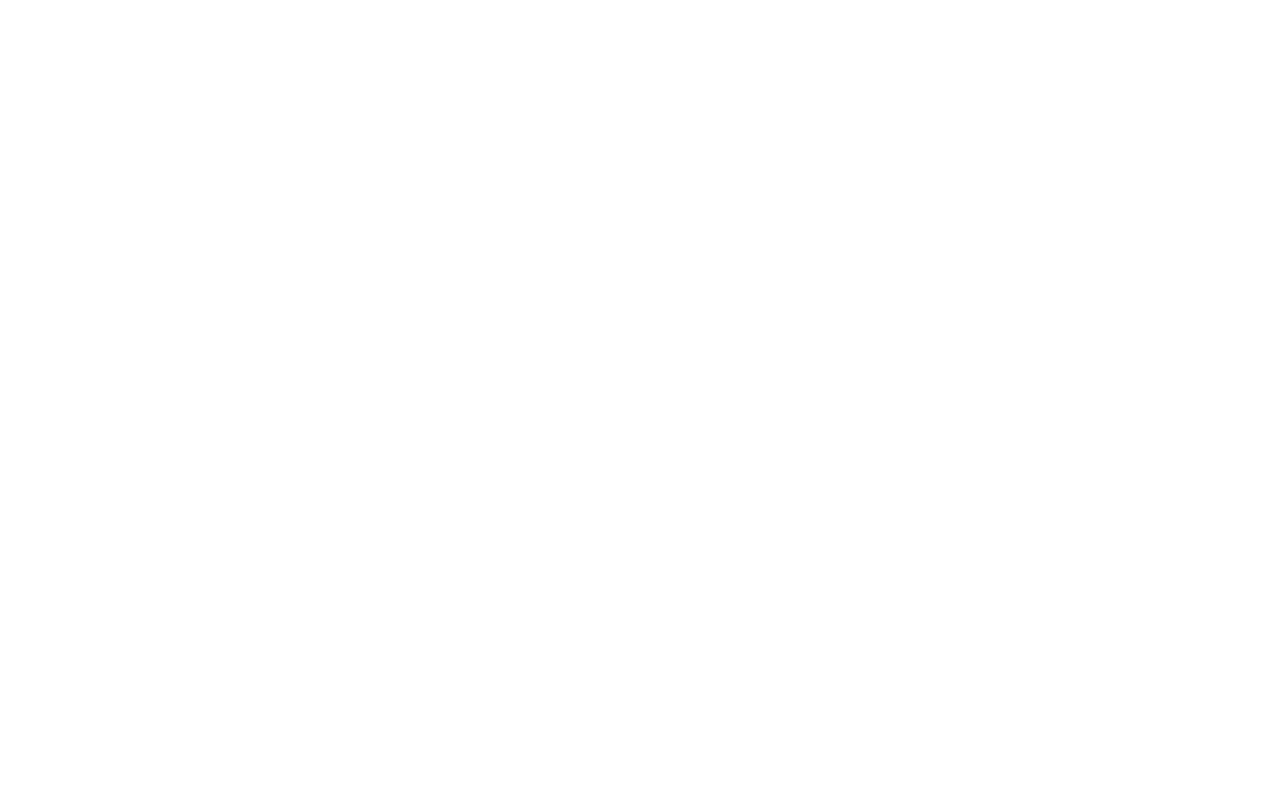
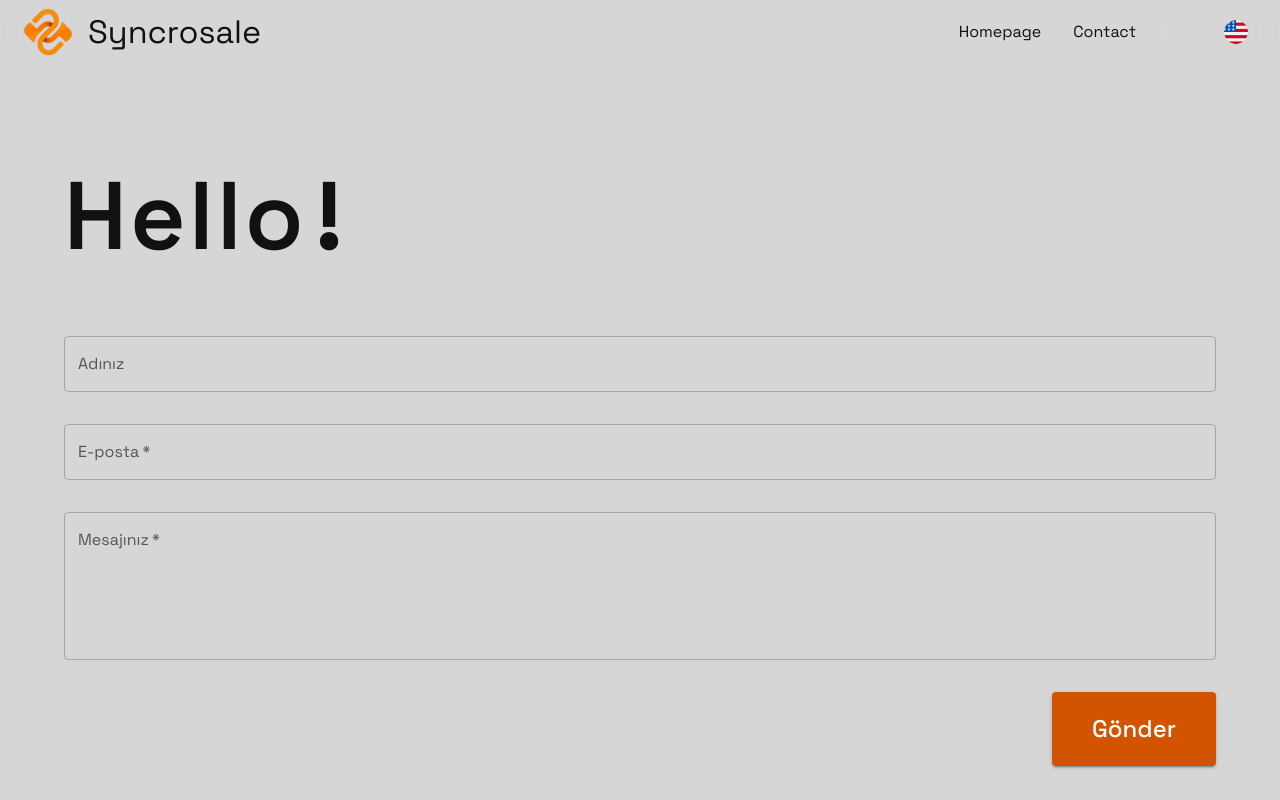
Before and after one commit to necatimertmetin/syncrosale, a React (Vite) app: page /contact in a window 1280 px wide. Before the commit this address had no page. Shown: the top 800 px of the page. Built offline with nearby package versions, Linux system fonts and the light colour scheme; some icons are missing.

Commit message:
feat: contact page created

```diff
--- a/src/components/layout/footer/Footer.tsx
+++ b/src/components/layout/footer/Footer.tsx
@@ -12,7 +12,10 @@
         display: "flex",
         alignItems: "center",
         justifyContent: "center",
+        borderTop: "2px solid",
+        borderTopColor: (theme) => theme.palette.primary.main,
       }}
+      py={2}
     >
       <Stack spacing={1} alignItems="center" justifyContent="center">
         <Stack direction="row" spacing={2}>
--- a/src/components/layout/header/Header.tsx
+++ b/src/components/layout/header/Header.tsx
@@ -1,17 +1,10 @@
-import {
-  AppBar,
-  Toolbar,
-  Box,
-  IconButton,
-  Divider,
-  Stack,
-  Typography,
-} from "@mui/material";
+import { AppBar, Toolbar, Box, Stack, Typography, Button } from "@mui/material";
 import { ThemeToggle } from "./components/ThemeToggle";
 import LanguageSwitch from "./components/LanguageSwitch";
-import InstagramIcon from "@mui/icons-material/Instagram";
-import LinkedInIcon from "@mui/icons-material/LinkedIn";
+import { Link as RouterLink } from "react-router-dom"; // Link import
 import syncrosale from "../../../assets/logo.png";
+import { Routes } from "../../../router/Routes";
+
 export const Header = () => {
   return (
     <AppBar
@@ -20,7 +13,7 @@
         backgroundColor: "rgba(255, 255, 255, 0)", // Saydam arka plan
         backdropFilter: "blur(50px)", // Blur efekti
         WebkitBackdropFilter: "blur(10px)", // Safari desteği için
-        boxShadow: "none", // İstersen gölgeyi kaldır
+        boxShadow: "none", // Gölgeyi kaldır
       }}
     >
       <Toolbar
@@ -39,16 +32,24 @@
             marginLeft: "auto",
             display: "flex",
             alignItems: "center",
-            gap: 1,
+            gap: 2,
           }}
         >
-          <IconButton>
-            <LinkedInIcon />
-          </IconButton>
-          <IconButton>
-            <InstagramIcon />
-          </IconButton>
-          <Divider orientation="vertical" />
+          {Routes.filter((route) => route.visibleOnHeader).map((route) => (
+            <Button
+              key={route.path}
+              component={RouterLink}
+              to={route.path}
+              color="inherit"
+              sx={{
+                textTransform: "none",
+              }}
+            >
+              <Typography>{route.label}</Typography>
+            </Button>
+          ))}
+
+          {/* Ayarlar */}
           <ThemeToggle />
           <LanguageSwitch />
         </Box>
--- /dev/null
+++ b/src/pages/contact/Contact.tsx
@@ -0,0 +1,76 @@
+import {
+  Box,
+  Button,
+  Container,
+  Stack,
+  TextField,
+  Typography,
+} from "@mui/material";
+import { useRef } from "react";
+
+export const Contact = () => {
+  const formRef = useRef<HTMLFormElement | null>(null);
+
+  return (
+    <Container maxWidth="lg" sx={{ py: 12 }}>
+      <Box mb={8}>
+        <Typography
+          component="span"
+          variant="h1"
+          fontWeight="600"
+          sx={{ letterSpacing: 3 }}
+        >
+          Hello
+        </Typography>
+        <Typography
+          component="span"
+          variant="h1"
+          fontWeight="bold"
+          color={"primary"}
+          sx={{ ml: 1 }}
+        >
+          !
+        </Typography>
+      </Box>
+
+      {/* Form */}
+      <Stack component="form" spacing={4} noValidate ref={formRef}>
+        <TextField label="Adınız" name="name" variant="outlined" fullWidth />
+        <TextField
+          label="E-posta"
+          name="email"
+          variant="outlined"
+          fullWidth
+          required
+        />
+        <TextField
+          label="Mesajınız"
+          name="message"
+          variant="outlined"
+          multiline
+          rows={5}
+          fullWidth
+          required
+        />
+
+        {/* Submit butonu */}
+        <Stack direction="row" justifyContent="flex-end">
+          <Button
+            size="large"
+            type="submit"
+            variant="contained"
+            color="primary"
+            sx={{
+              px: 5,
+              py: 2,
+              fontSize: "1.5rem",
+              textTransform: "none",
+            }}
+          >
+            Gönder
+          </Button>
+        </Stack>
+      </Stack>
+    </Container>
+  );
+};
--- /dev/null
+++ b/src/router/Routes.tsx
@@ -0,0 +1,19 @@
+import { Contact } from "../pages/contact/Contact";
+import { Landing } from "../pages/Landing/Landing";
+
+export const Routes = [
+  {
+    path: "/",
+    element: <Landing />,
+    label: "Homepage",
+    visibleOnHeader: true,
+    visibleOnFooter: true,
+  },
+  {
+    path: "/contact",
+    element: <Contact />,
+    label: "Contact",
+    visibleOnHeader: true,
+    visibleOnFooter: true,
+  },
+];
--- a/src/router/SyncrosaleRouter.tsx
+++ b/src/router/SyncrosaleRouter.tsx
@@ -1,13 +1,15 @@
 import { BrowserRouter, Routes, Route } from "react-router-dom";
 import { PageLayout } from "../components/layout/PageLayout";
-import { Landing } from "../pages/Landing/Landing";
+import { Routes as SyncrosaleRoutes } from "./Routes";
 
 export const SyncrosaleRouter = () => {
   return (
     <BrowserRouter>
       <Routes>
         <Route element={<PageLayout />}>
-          <Route path="/" element={<Landing />} />
+          {SyncrosaleRoutes.map((route) => (
+            <Route key={route.path} path={route.path} element={route.element} />
+          ))}
         </Route>
       </Routes>
     </BrowserRouter>
```
